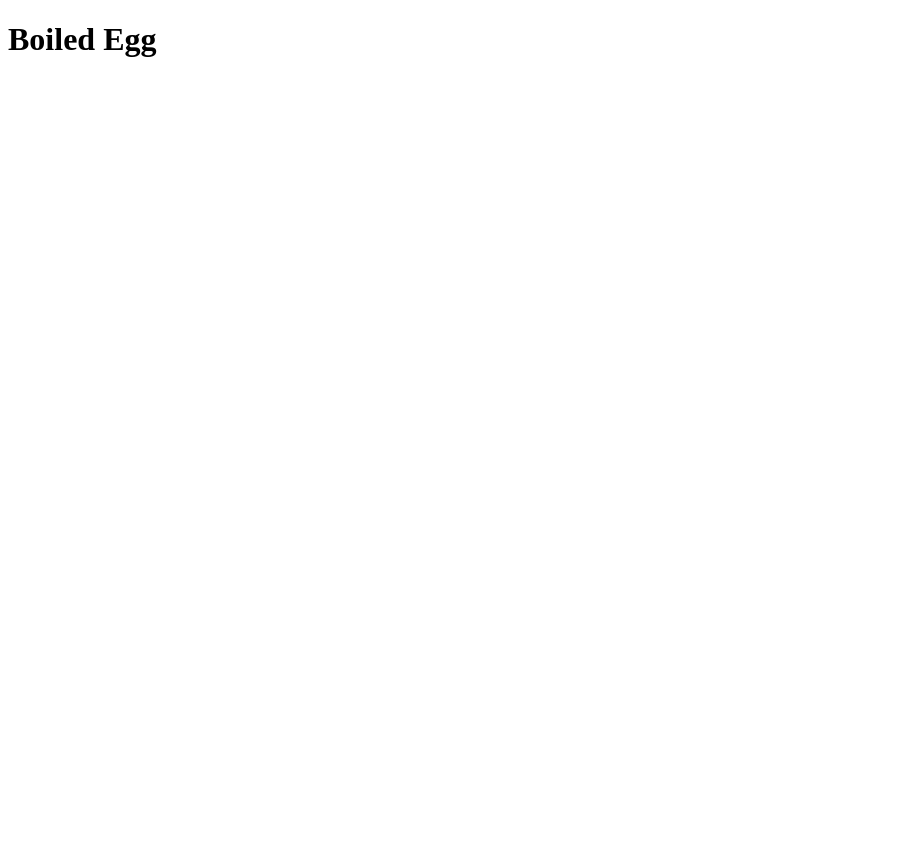
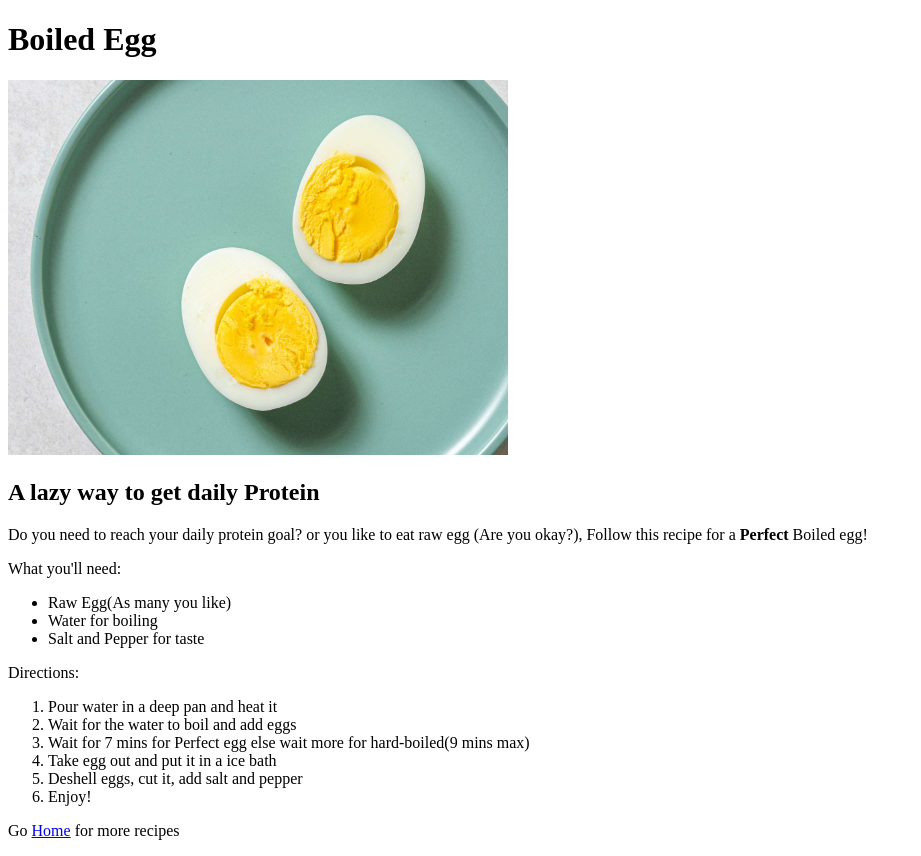
Before and after one commit to PureVodka007/odin-recipes, a plain HTML site: page pages/Boiled_Egg.html in a window 1280 px wide. Shown: the whole page, without its empty margins (0-921 px from the left). Before the commit the page ends 800 px from the top, so only its background shows below. Drawn offline with Linux system fonts and the light colour scheme.

Commit message:
Edit Boiled_Egg.html to include img and recipes
edited Boiled_Egg.html to add imgs and simple recipes

```diff
--- a/pages/Boiled_Egg.html
+++ b/pages/Boiled_Egg.html
@@ -7,5 +7,31 @@
 </head>
 <body>
     <h1>Boiled Egg</h1>
+    <!-- added width cause the img I chose is wayyy to big -->
+    <img src = "../images/boiled_egg.jpeg" alt = "A picture of boiled eggs cut" width = "500">
+
+    <h2>A lazy way to get daily Protein</h2>
+    <p>Do you need to reach your daily protein goal? or you like to eat raw egg (Are you okay?), Follow this recipe for a
+        <strong>Perfect</strong> Boiled egg!
+    </p>
+    <p>
+        What you'll need:
+    </p>
+    <ul>
+        <li>Raw Egg(As many you like)</li>
+        <li>Water for boiling</li>
+        <li>Salt and Pepper for taste</li>
+    </ul>
+    <p> Directions: </p>
+    <ol>
+        <li>Pour water in a deep pan and heat it </li>
+        <li>Wait for the water to boil and add eggs</li>
+        <li>Wait for 7 mins for Perfect egg else wait more for hard-boiled(9 mins max)</li>
+        <li>Take egg out and put it in a ice bath</li>
+        <li>Deshell eggs, cut it, add salt and pepper</li>
+        <li>Enjoy!</li>
+    </ol>
+
+    <p>Go <a href = "../index.html">Home</a> for more recipes</p>
 </body>
 </html>
```
